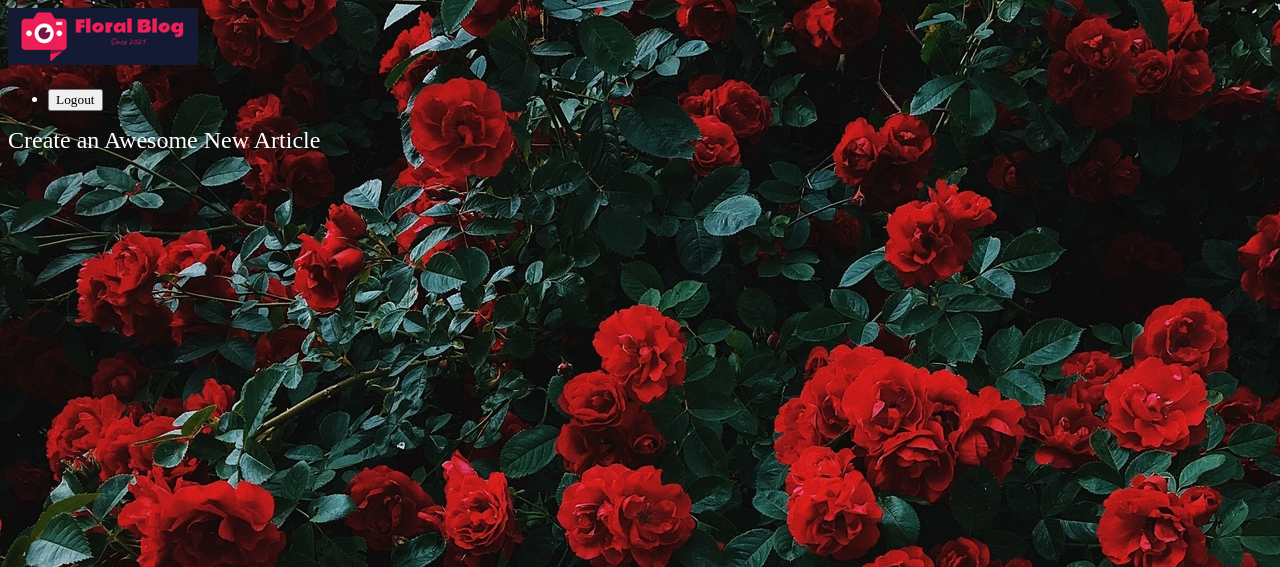
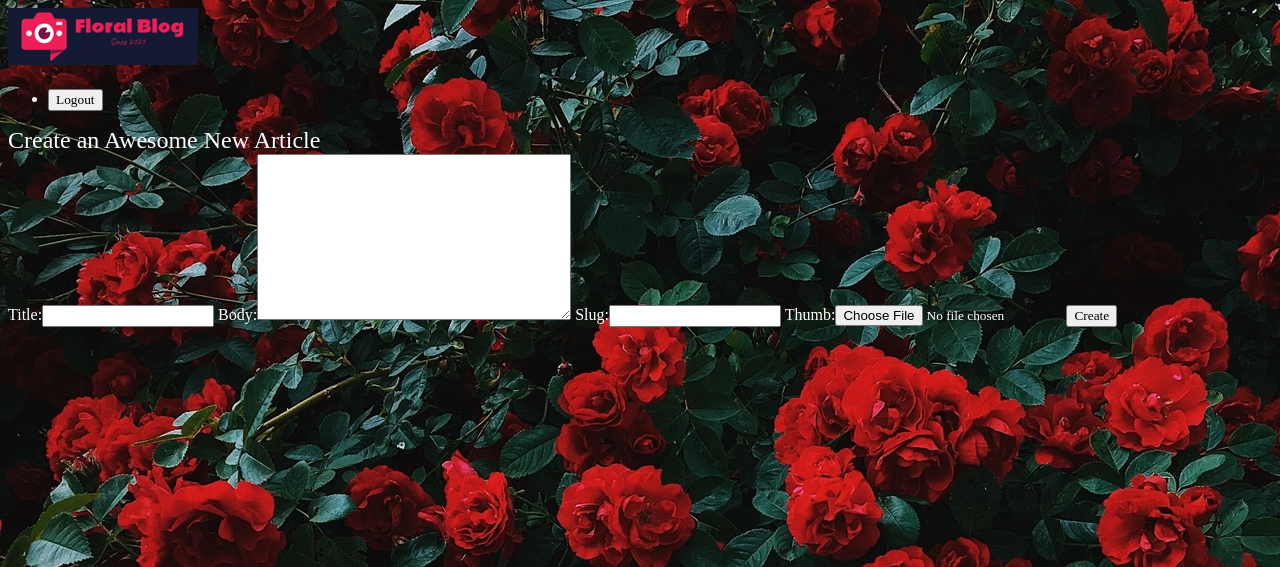
Before and after one commit to liusska/floral-blog, a Django app: page /articles/create/ in a window 1280 px wide. Shown: the top 567 px of the page. Run offline with Django 3.2, Linux system fonts and the light colour scheme; a user stored in the database is signed in.

Commit message:
Model forms

```diff
--- /dev/null
+++ b/floralblog/articles/forms.py
@@ -0,0 +1,8 @@
+from django import forms
+from . import models
+
+
+class CreateArticle(forms.ModelForm):
+    class Meta:
+        model = models.Article
+        fields = ['title', 'body', 'slug', 'thumb']
--- a/floralblog/articles/templates/articles/article_create.html
+++ b/floralblog/articles/templates/articles/article_create.html
@@ -1,7 +1,12 @@
 {% extends 'base_layout.html' %}
 
 {% block content %}
-    <div class="create-article">
-        <h2>Create an Awesome New Article</h2>
-    </div>
+  <div class="create-article">
+    <h2>Create an Awesome New Article</h2>
+      <form class="site-form" action="{% url 'articles:create' %}" method="post" enctype="multipart/form-data">
+      {% csrf_token %}
+      {{ form }}
+    <input type="submit" value="Create">
+    </form>
+  </div>
 {% endblock %}
--- a/floralblog/articles/views.py
+++ b/floralblog/articles/views.py
@@ -1,7 +1,8 @@
-from django.shortcuts import render
+from django.shortcuts import render, redirect
 from .models import Article
 from django.http import HttpResponse
 from django.contrib.auth.decorators import login_required
+from . import forms
 
 
 def article_list(request):
@@ -17,4 +18,11 @@ def article_detail(request, slug):
 
 @login_required(login_url='/accounts/login/')
 def article_create(request):
-    return render(request, 'articles/article_create.html')
+    if request.method == "POST":
+        form = forms.CreateArticle(request.POST, request.FILES)
+        if form.is_valid():
+            # save article to db
+            return redirect('articles:list')
+    else:
+        form = forms.CreateArticle()
+    return render(request, 'articles/article_create.html', {'form': form})
```
